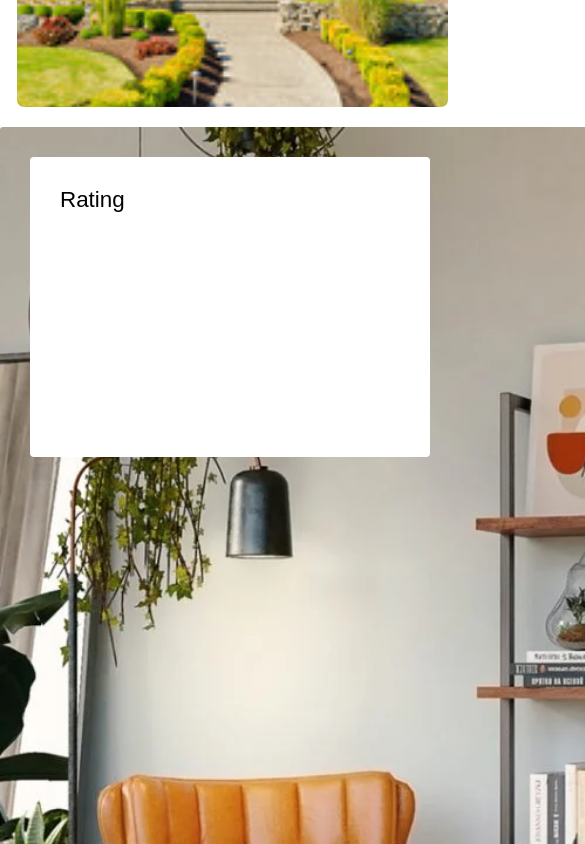
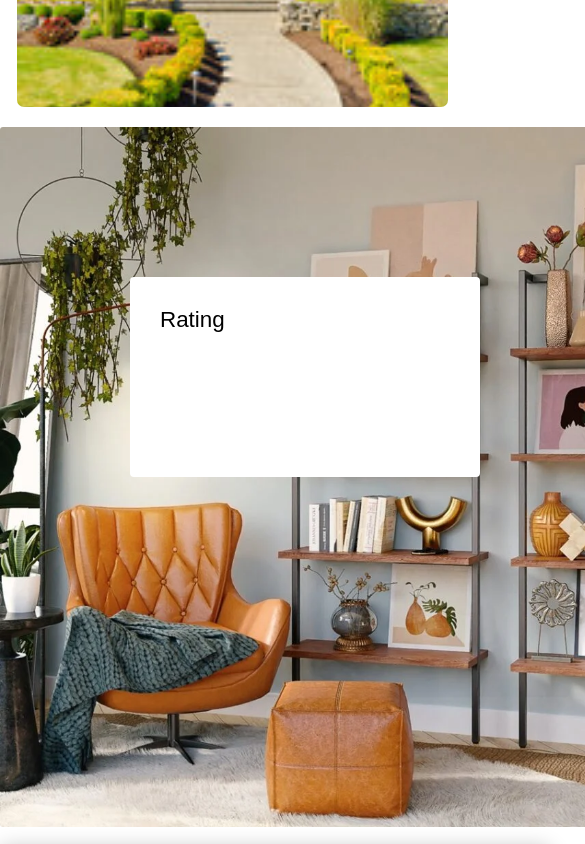
Before and after one commit to Riadul-Islam-551/wagon, a plain HTML site: page index.html in a window 390 px wide. Shown: the part 5040-5884 px from the top of the page, 585 px wide, since content can reach past the window. Drawn offline with Linux system fonts and the light colour scheme.

Commit message:
responsive the review part for 768 px display

```diff
--- a/style.css
+++ b/style.css
@@ -748,7 +748,7 @@ shop heading........ */
 
   .shop .one_apt .img6 button {
     color: #ffc107;
-    font-size: .8rem;
+    font-size: 0.8rem;
     background: transparent;
     padding: 10px 15px;
     border-radius: 50px;
@@ -766,3 +766,33 @@ shop heading........ */
     display: table;
   }
 }
+/*
+..........responsive for 768px .......... */
+@media screen and (max-width: 768px) {
+  /*
+
+......review....... */
+  .review {
+    margin: 20px auto;
+    width: 600px;
+    height: 700px;
+    background-image: url(./images/review.jpg.webp);
+    background-repeat: no-repeat;
+    background-size: cover;
+    border-radius: 3px;
+    position: relative;
+  }
+  .review .rating {
+    height: 200px;
+    width: 350px;
+    background-color: white;
+    color: black;
+    border-radius: 4px;
+    padding: 30px;
+    font-family: sans-serif;
+    font-size: 1.4rem;
+    position: absolute;
+    top: 150px;
+    left: 130px;
+  }
+}
```
